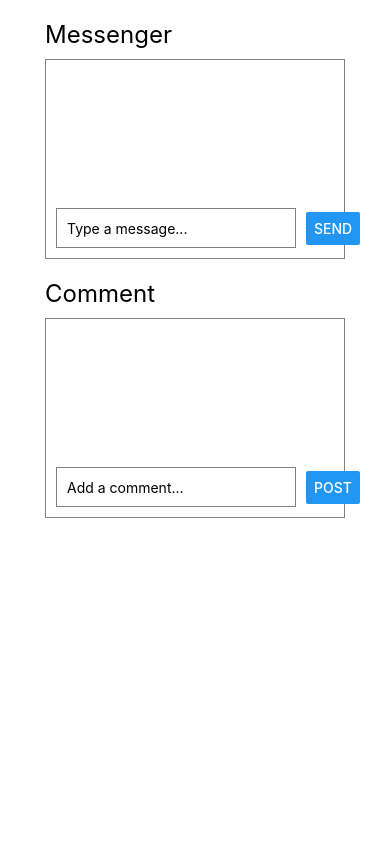
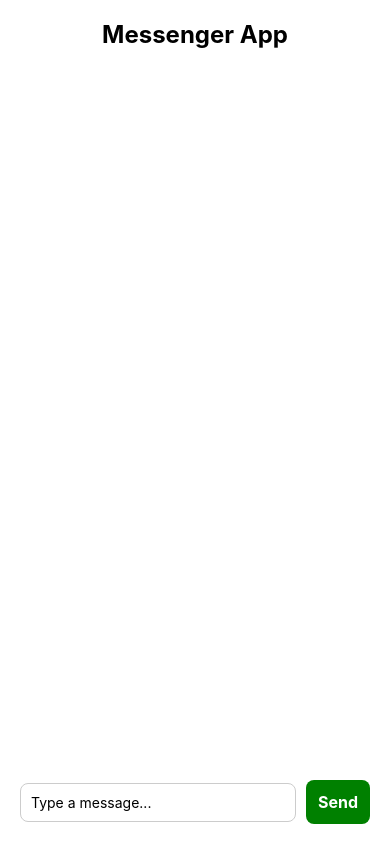
Before and after one commit to michellecajes/M08_Michelle_Cajes_IT_Elect1, a React Native app: screen / in a window 390 px wide. Built offline with nearby package versions, Linux system fonts and the light colour scheme.

Commit message:
Update App.js

```diff
--- a/App.js
+++ b/App.js
@@ -1,125 +1,54 @@
 import React, { useState } from "react";
-import {
-  View,
-  Text,
-  TextInput,
-  Button,
-  FlatList,
-  ScrollView,
-  StyleSheet,
-} from "react-native";
+import { View, Text, TextInput, TouchableOpacity, FlatList, StyleSheet } from "react-native";
 
 export default function App() {
-  const [suwat, setSuwat] = useState("");
-  const [mensahe, setMensahe] = useState([]);
-  const [comment, setComment] = useState("");
-  const [comments, setComments] = useState([]);
+  const [messages, setMessages] = useState([]);
+  const [input, setInput] = useState("");
 
-  // Add new message
-  const handleSendMessage = () => {
-    if (suwat.trim()) {
-      setMensahe([...mensahe, suwat]);
-      setSuwat("");
+  const sendMessage = () => {
+    if (input.trim().length > 0) {
+      setMessages([...messages, { id: Date.now().toString(), text: input }]);
+      setInput("");
     }
   };
 
-  // Add new comment
-  const handleAddComment = () => {
-    if (comment.trim()) {
-      setComments([...comments, comment]);
-      setComment("");
-    }
-  };
+  return (
+    <View style={styles.container}>
+      <Text style={styles.title}>Messenger App</Text>
 
-  // Reusable renderer for messages and comments
-  const renderItem = ({ item }) => <Text style={styles.text}>{item}</Text>;
+      <FlatList
+        style={{ width: "100%", marginVertical: 20 }}
+        data={messages}
+        keyExtractor={(item) => item.id}
+        renderItem={({ item }) => (
+          <View style={styles.messageBubble}>
+            <Text style={styles.messageText}>{item.text}</Text>
+          </View>
+        )}
+      />
 
-  return (
-    <ScrollView contentContainerStyle={styles.container}>
-      {/* Messenger Section */}
-      <View style={styles.panelContainer}>
-        <Text style={styles.header}>Messenger</Text>
-        <View style={styles.panel}>
-          <FlatList
-            data={mensahe}
-            renderItem={renderItem}
-            keyExtractor={(item, index) => index.toString()}
-            style={styles.messages}
-          />
-          <View style={styles.inputContainer}>
-            <TextInput
-              style={styles.input}
-              placeholder="Type a message..."
-              value={suwat}
-              onChangeText={setSuwat}
-            />
-            <Button title="Send" onPress={handleSendMessage} />
-          </View>
-        </View>
+      <View style={styles.inputRow}>
+        <TextInput
+          style={styles.input}
+          value={input}
+          onChangeText={setInput}
+          placeholder="Type a message..."
+        />
+        <TouchableOpacity style={styles.sendBtn} onPress={sendMessage}>
+          <Text style={styles.btnText}>Send</Text>
+        </TouchableOpacity>
       </View>
-
-      {/* Comment Section */}
-      <View style={styles.panelContainer}>
-        <Text style={styles.header}>Comment</Text>
-        <View style={styles.panel}>
-          <FlatList
-            data={comments}
-            renderItem={renderItem}
-            keyExtractor={(item, index) => index.toString()}
-            style={styles.messages}
-          />
-          <View style={styles.inputContainer}>
-            <TextInput
-              style={styles.input}
-              placeholder="Add a comment..."
-              value={comment}
-              onChangeText={setComment}
-            />
-            <Button title="Post" onPress={handleAddComment} />
-          </View>
-        </View>
-      </View>
-    </ScrollView>
+    </View>
   );
 }
 
 const styles = StyleSheet.create({
-  container: {
-    padding: 20,
-    alignItems: "center",
-  },
-  panelContainer: {
-    marginBottom: 20,
-  },
-  header: {
-    fontSize: 24,
-    marginBottom: 10,
-  },
-  panel: {
-    width: 300,
-    height: 200,
-    borderColor: "gray",
-    borderWidth: 1,
-    padding: 10,
-  },
-  messages: {
-    flex: 1,
-  },
-  text: {
-    fontSize: 16,
-    marginVertical: 5,
-  },
-  inputContainer: {
-    flexDirection: "row",
-    alignItems: "center",
-    marginTop: 10,
-  },
-  input: {
-    flex: 1,
-    height: 40,
-    borderColor: "gray",
-    borderWidth: 1,
-    padding: 10,
-    marginRight: 10,
-  },
+  container: { flex: 1, alignItems: "center", justifyContent: "center", padding: 20 },
+  title: { fontSize: 24, fontWeight: "bold", marginBottom: 20 },
+  inputRow: { flexDirection: "row", alignItems: "center", width: "100%" },
+  input: { flex: 1, borderWidth: 1, borderColor: "#ccc", padding: 10, borderRadius: 8, marginRight: 10 },
+  sendBtn: { backgroundColor: "green", padding: 12, borderRadius: 8 },
+  btnText: { color: "white", fontSize: 16, fontWeight: "bold" },
+  messageBubble: { backgroundColor: "lightgray", padding: 10, borderRadius: 8, marginBottom: 10 },
+  messageText: { fontSize: 16 },
 });
```
